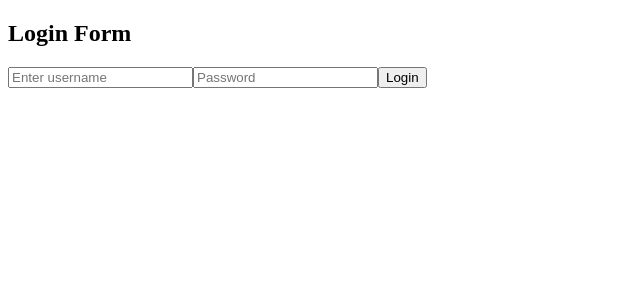
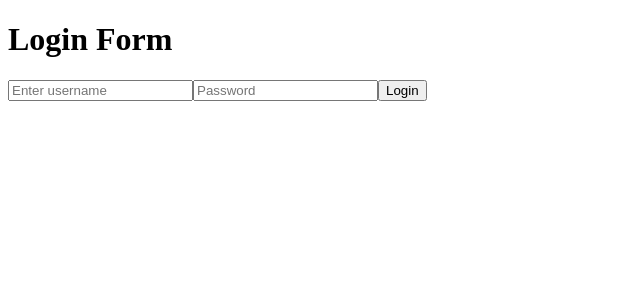
Before and after one commit to acciojob/lift-state-up-5-Sumitasawa, a React app: page / in a window 1280 px wide. Shown: the top 300 px of the page, without its empty margins (0-640 px from the left). Built offline with nearby package versions, Linux system fonts and the light colour scheme.

Commit message:
fixed the h1

```diff
--- a/src/components/login.js
+++ b/src/components/login.js
@@ -13,7 +13,7 @@ function Login({ onLogin }) {
   return (
     <form onSubmit={handleSubmit}>
 
-      <h2>Login Form</h2>
+      <h1>Login Form</h1>
       <input
         type="text"
         placeholder="Enter username"
```
